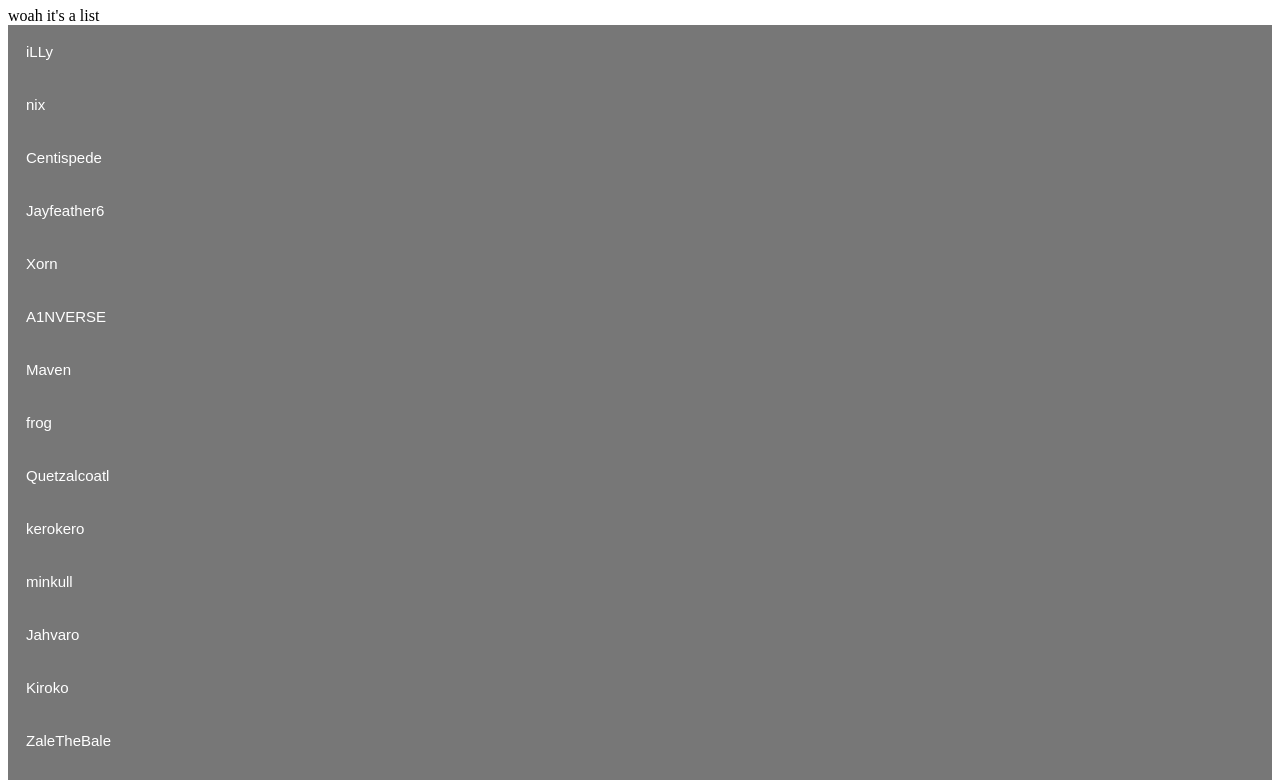
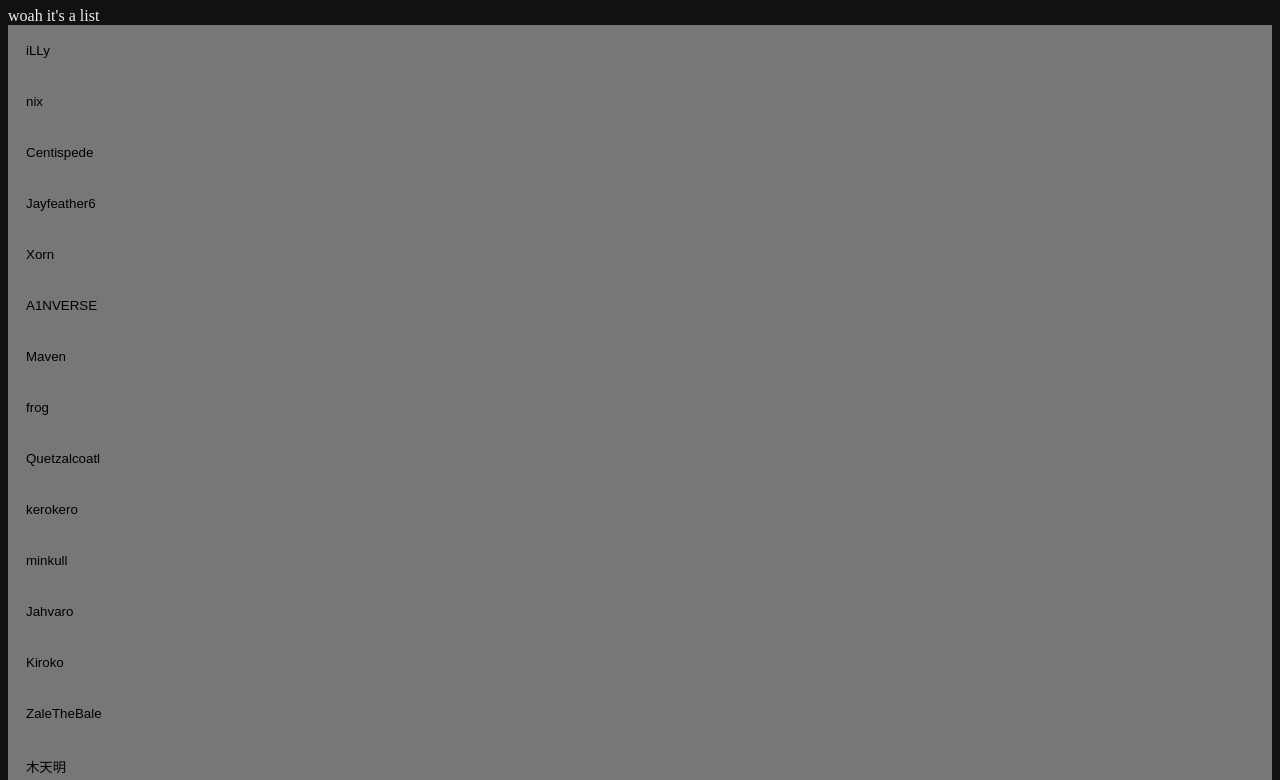
Before and after one commit to SayaDuck/MnSRank, a plain HTML site: page index.html in a window 1280 px wide. Shown: the part 73-853 px from the top of the page. Drawn offline with Linux system fonts and the light colour scheme.

Commit message:
i don't remember this but uh css changes (will all be replaced anyway)

```diff
--- a/static/css/style.css
+++ b/static/css/style.css
@@ -1,22 +1,29 @@
+:root {
+    font-size: 16px
+}
+
+body {
+    background-color: #111;
+    color: #eee;
+}
+
 .collapsible {
     background-color: #777;
-    color: white;
     cursor: pointer;
     padding: 18px;
     width: 100%;
     border: none;
     text-align: left;
     outline: none;
-    font-size: 15px;
 }
 
 .active, .collapsible:hover {
-    background-color: #555;
+    background-color: #333;
 }
 
 .content {
     padding: 0 18px;
-    background-color: white;
+    background-color: #555;
     max-height: 0;
     overflow: hidden;
     transition: max-height 0.2s ease-out;
```
